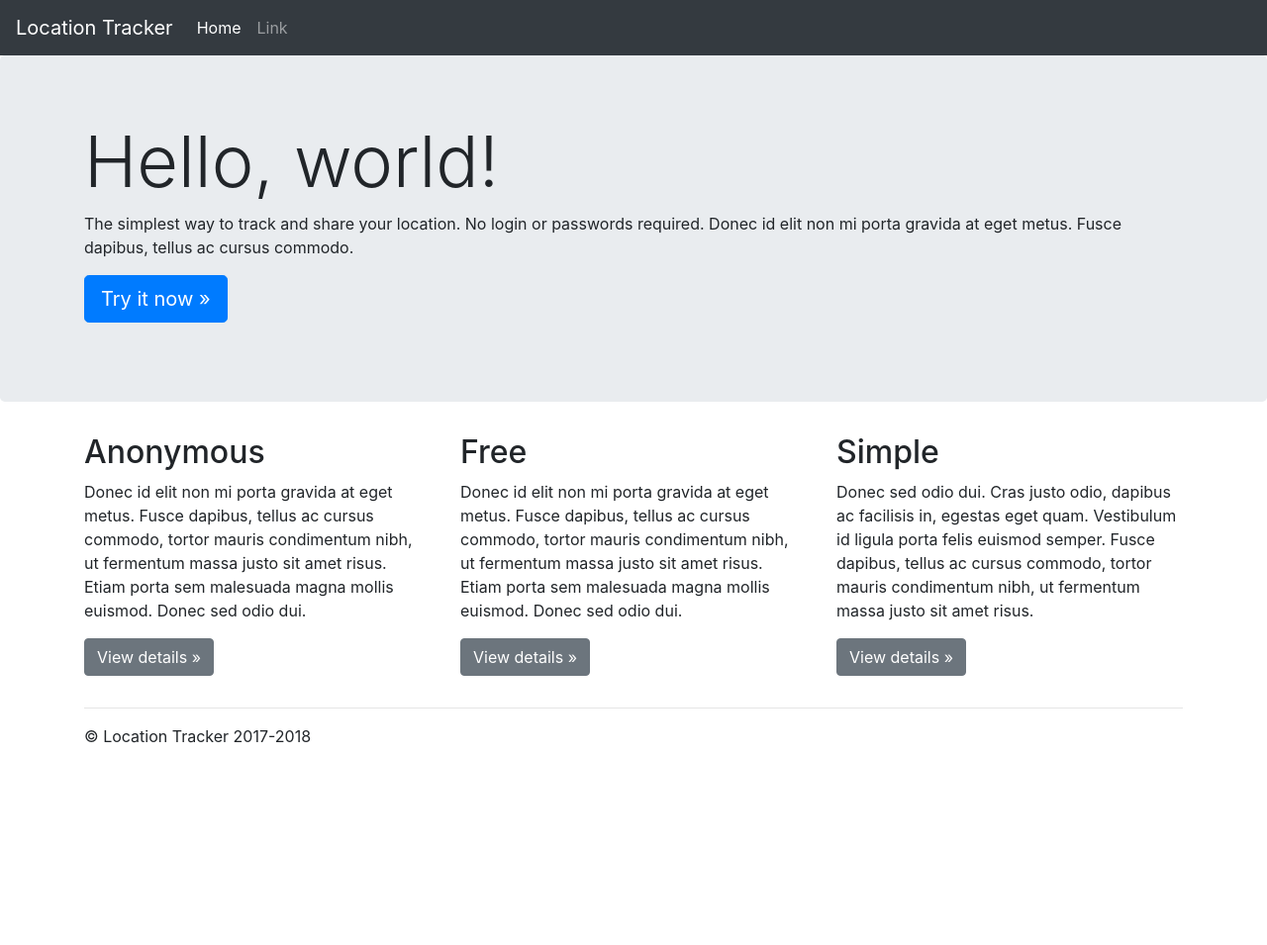
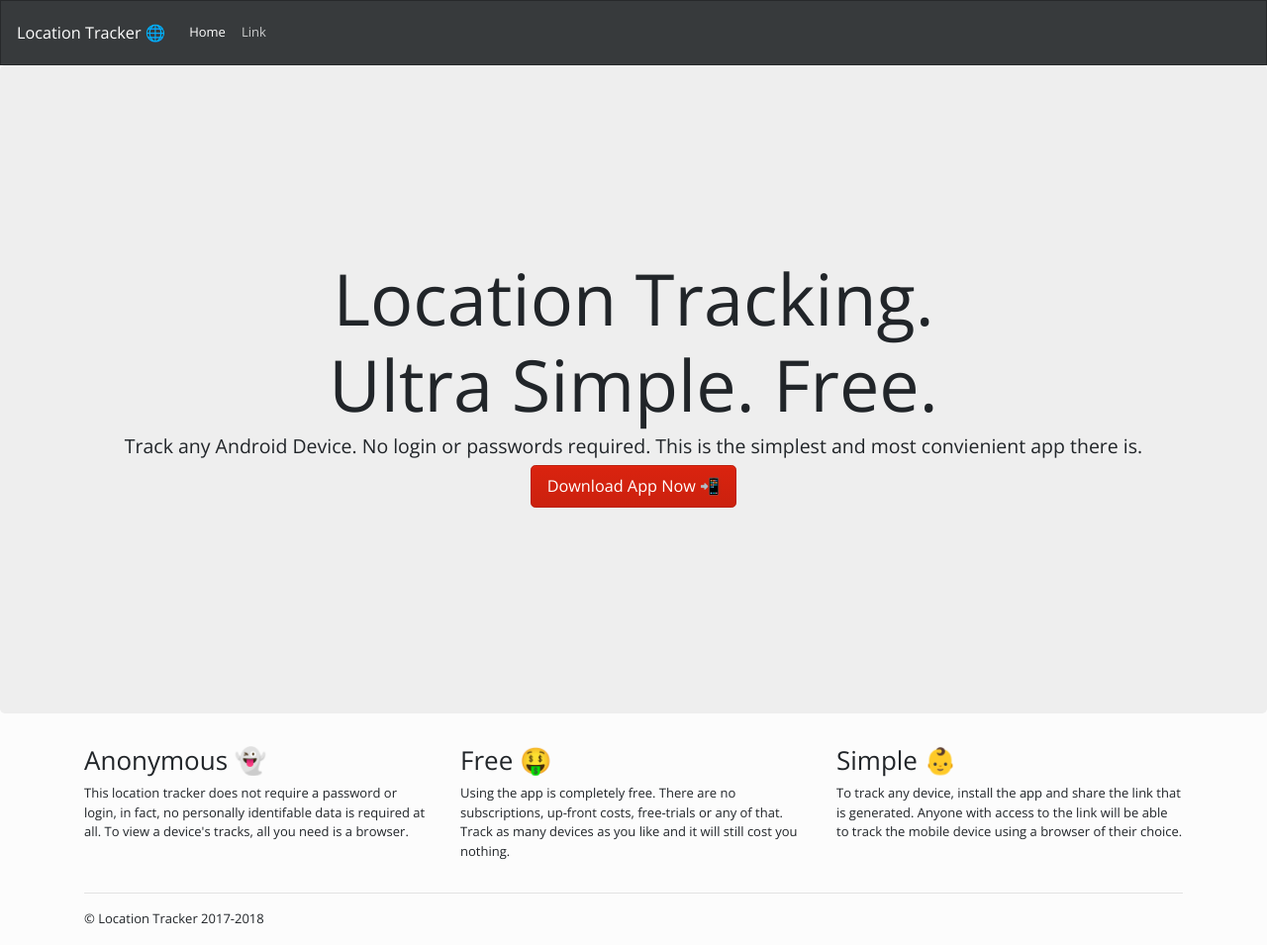
Before and after one commit to caspii/pathbox-server, a Flask app: page / in a window 1280 px wide. Shown: the whole page at 99% size. Before the commit the page ends 751 px from the top, so only its background shows below. Run offline with Flask 2, Linux system fonts and the light colour scheme; some libraries are stand-ins or nearby versions.

Commit message:
Layout tweaking

```diff
--- a/static/styles.css
+++ b/static/styles.css
@@ -3,3 +3,7 @@
       #map {
         height: 80%;
       }
+
+.jumbotron {
+    padding: 12rem 2rem;
+}
--- a/templates/landing.html
+++ b/templates/landing.html
@@ -2,11 +2,11 @@
 {% block body %}
 
  <!-- Main jumbotron for a primary marketing message or call to action -->
-      <div class="jumbotron">
+      <div class="jumbotron text-center">
         <div class="container">
-          <h1 class="display-3">Hello, world!</h1>
-          <p>The simplest way to track and share your location. No login or passwords required. Donec id elit non mi porta gravida at eget metus. Fusce dapibus, tellus ac cursus commodo.</p>
-          <p><a class="btn btn-primary btn-lg" href="#" role="button">Try it now &raquo;</a></p>
+          <h1 class="display-3">Location Tracking. <br>Ultra Simple. Free.</h1>
+          <h4>Track any Android Device. No login or passwords required. This is the simplest and most convienient app there is.</h4>
+          <p><a class="btn btn-primary btn-lg" href="#" role="button">Download App Now 📲</a></p>
         </div>
       </div>
 
@@ -14,19 +14,22 @@
         <!-- Example row of columns -->
         <div class="row">
           <div class="col-md-4">
-            <h2>Anonymous</h2>
-            <p>Donec id elit non mi porta gravida at eget metus. Fusce dapibus, tellus ac cursus commodo, tortor mauris condimentum nibh, ut fermentum massa justo sit amet risus. Etiam porta sem malesuada magna mollis euismod. Donec sed odio dui. </p>
-            <p><a class="btn btn-secondary" href="#" role="button">View details &raquo;</a></p>
+            <h2>Anonymous 👻</h2>
+            <p>This location tracker does not require a password or login, in fact, no personally identifable data is
+              required at all. To view a device's tracks, all you need is a browser.</p>
+
           </div>
           <div class="col-md-4">
-            <h2>Free</h2>
-            <p>Donec id elit non mi porta gravida at eget metus. Fusce dapibus, tellus ac cursus commodo, tortor mauris condimentum nibh, ut fermentum massa justo sit amet risus. Etiam porta sem malesuada magna mollis euismod. Donec sed odio dui. </p>
-            <p><a class="btn btn-secondary" href="#" role="button">View details &raquo;</a></p>
+            <h2>Free 🤑</h2>
+            <p>Using the app is completely free. There are no subscriptions, up-front costs, free-trials or any of that.
+              Track as many devices as you like and it will still cost you nothing.</p>
+
           </div>
           <div class="col-md-4">
-            <h2>Simple</h2>
-            <p>Donec sed odio dui. Cras justo odio, dapibus ac facilisis in, egestas eget quam. Vestibulum id ligula porta felis euismod semper. Fusce dapibus, tellus ac cursus commodo, tortor mauris condimentum nibh, ut fermentum massa justo sit amet risus.</p>
-            <p><a class="btn btn-secondary" href="#" role="button">View details &raquo;</a></p>
+            <h2>Simple 👶</h2>
+            <p>To track any device, install the app and share the link that is generated. Anyone with access to the
+              link will be able to track the mobile device using a browser of their choice.</p>
+
           </div>
         </div>
 
--- a/templates/layout.html
+++ b/templates/layout.html
@@ -8,10 +8,11 @@
     <meta name="author" content="">
     <!--<link rel="icon" href="../../../../favicon.ico">-->
 
-    <title>{% block title %} Location Tracker {% endblock %}</title>
+    <title>{% block title %} Location Tracker 🌐{% endblock %}</title>
 
     <!-- Bootstrap core CSS -->
-    <link rel="stylesheet" href="https://maxcdn.bootstrapcdn.com/bootstrap/4.0.0/css/bootstrap.min.css" integrity="sha384-Gn5384xqQ1aoWXA+058RXPxPg6fy4IWvTNh0E263XmFcJlSAwiGgFAW/dAiS6JXm" crossorigin="anonymous">
+    <!--<link rel="stylesheet" href="https://maxcdn.bootstrapcdn.com/bootstrap/4.0.0/css/bootstrap.min.css" integrity="sha384-Gn5384xqQ1aoWXA+058RXPxPg6fy4IWvTNh0E263XmFcJlSAwiGgFAW/dAiS6JXm" crossorigin="anonymous">-->
+    <link rel="stylesheet" href="https://bootswatch.com/4/simplex/bootstrap.min.css" >
 
     <link rel="stylesheet" href="{{url_for('static', filename='styles.css')}}">
   </head>
@@ -21,12 +22,12 @@
 
 
     <nav class="navbar navbar-expand-md navbar-dark bg-dark">
-      <a class="navbar-brand" href="#">Location Tracker</a>
-      <button class="navbar-toggler" type="button" data-toggle="collapse" data-target="#navbarsExampleDefault" aria-controls="navbarsExampleDefault" aria-expanded="false" aria-label="Toggle navigation">
+      <a class="navbar-brand" href="/">Location Tracker 🌐</a>
+      <button class="navbar-toggler" type="button" data-toggle="collapse" data-target="#navbar" aria-controls="navbar" aria-expanded="false" aria-label="Toggle navigation">
         <span class="navbar-toggler-icon"></span>
       </button>
 
-      <div class="collapse navbar-collapse" id="navbarsExampleDefault">
+      <div class="collapse navbar-collapse" id="navbar">
         <ul class="navbar-nav mr-auto">
           <li class="nav-item active">
             <a class="nav-link" href="#">Home <span class="sr-only">(current)</span></a>
```
